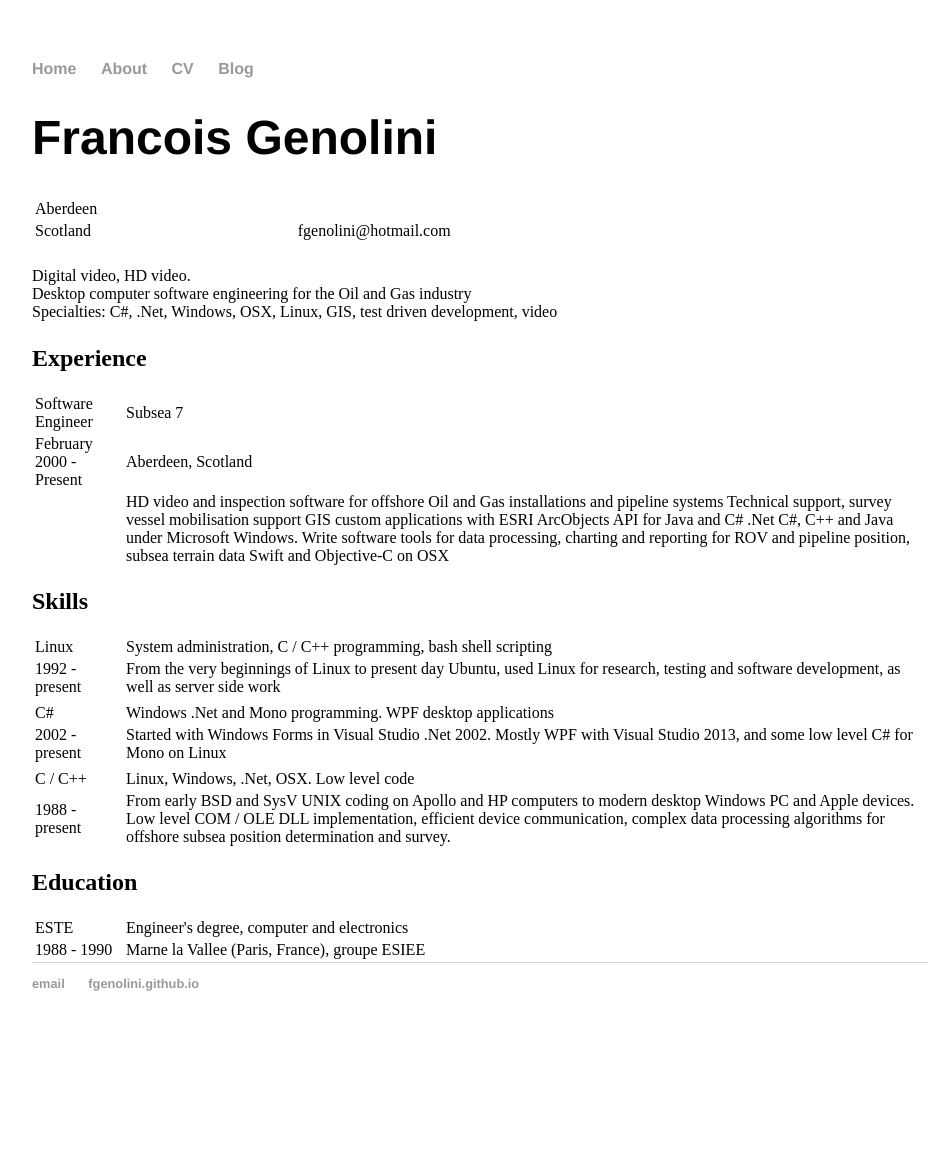
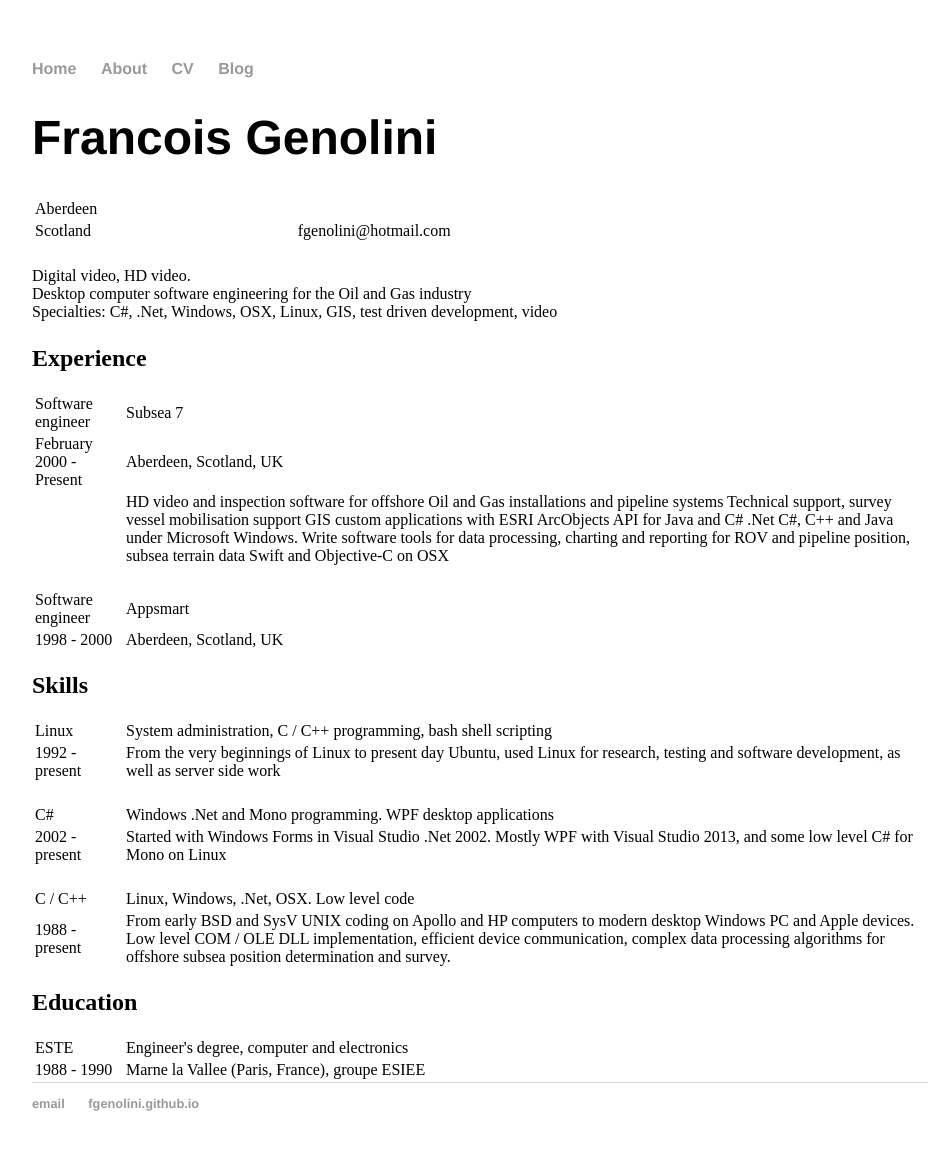
Before and after one commit to fgenolini/fgenolini.github.io, a Jekyll site: the page built from cv/index.html, in a window 1280 px wide. Shown: the whole page, without its empty margins (160-1105 px from the left). Built offline with Jekyll 4.4.1, drawn with Linux system fonts in a browser that asks for light colours; before the commit the page ends 1051 px from its top, so only the background shows below that.

Commit message:
Added old job history

```diff
--- a/cv/index.html
+++ b/cv/index.html
@@ -29,12 +29,12 @@ Specialties: C#, .Net, Windows, OSX, Linux, GIS, test driven development, video
   <col width="10%">
   <col width="90%">
   <tr>
-    <td>Software Engineer</td>
+    <td>Software engineer</td>
     <td>Subsea 7</td>
   </tr>
   <tr>
     <td>February 2000 - Present</td>
-    <td>Aberdeen, Scotland</td>
+    <td>Aberdeen, Scotland, UK</td>
   </tr>
   <tr>
     <td>
@@ -45,6 +45,17 @@ GIS custom applications with ESRI ArcObjects API for Java and C# .Net
 C#, C++ and Java under Microsoft Windows.
 Write software tools for data processing, charting and reporting for ROV and pipeline position, subsea terrain data
 Swift and Objective-C on OSX</td>
+  </tr>
+  <tr>
+    <td colspan="2"><br/></td>
+  </tr>
+  <tr>
+    <td>Software engineer</td>
+    <td>Appsmart</td>
+  </tr>
+  <tr>
+    <td>1998 - 2000</td>
+    <td>Aberdeen, Scotland, UK</td>
   </tr>
 </table>
 <h2>Skills</h2>
@@ -60,8 +71,7 @@ Swift and Objective-C on OSX</td>
     <td>From the very beginnings of Linux to present day Ubuntu, used Linux for research, testing and software development, as well as server side work</td>
   </tr>
   <tr>
-    <td></td>
-    <td></td>
+    <td colspan="2"><br/></td>
   </tr>
   <tr>
     <td>C#</td>
@@ -72,8 +82,7 @@ Swift and Objective-C on OSX</td>
     <td>Started with Windows Forms in Visual Studio .Net 2002.  Mostly WPF with Visual Studio 2013, and some low level C# for Mono on Linux</td>
   </tr>
   <tr>
-    <td></td>
-    <td></td>
+    <td colspan="2"><br/></td>
   </tr>
   <tr>
     <td>C / C++</td>
```
